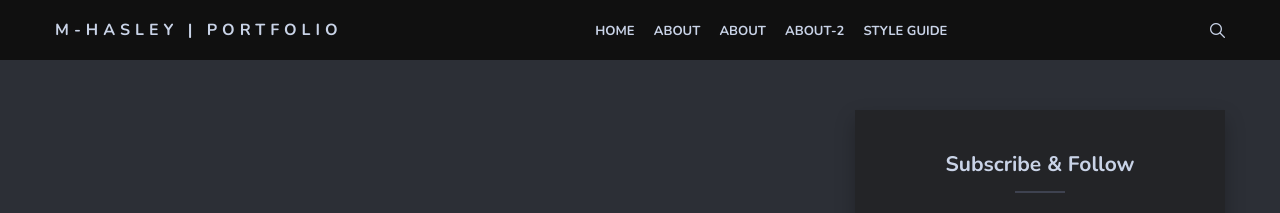
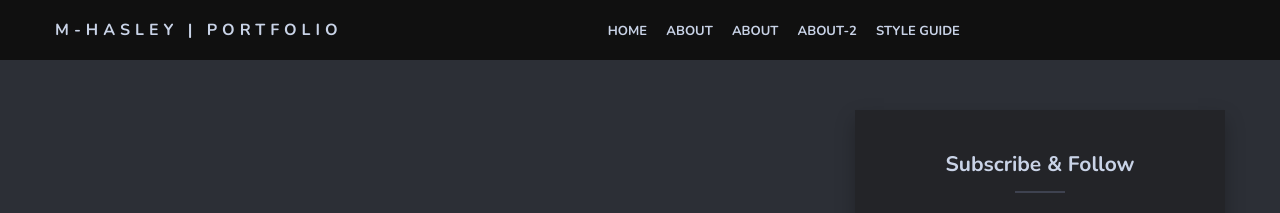
Before and after one commit to mhasley/mhasley.github.io, a Jekyll site: the page built from index.html, in a window 1280 px wide. Shown: the top 213 px of the page. Built offline with Jekyll 4.4.1, drawn with Linux system fonts in a browser that asks for light colours; nearby versions of some CDN libraries; comment, search, counter and statistics services are not loaded.

Commit message:
Update header.html

```diff
--- a/_includes/header.html
+++ b/_includes/header.html
@@ -22,13 +22,13 @@
           </nav>
           <div class="nav-buttons">
             <i class="menu-button d-hide ion ion-ios-menu"></i>
-            <i class="search-button ion ion-ios-search"></i>
+          <!--  <i class="search-button ion ion-ios-search"></i> -->
           </div>
         </div>
       </div>
     </div>
   </div>
-
+  <!--
   <div class="search">
     <div class="search-box">
       <i class="search-close-button ion ion-ios-close"></i>
@@ -37,5 +37,5 @@
       <ol id="js-results-container" class="search-results-list"></ol>
     </div>
   </div>
-
+   -->
 </header> <!-- /.header -->
```
